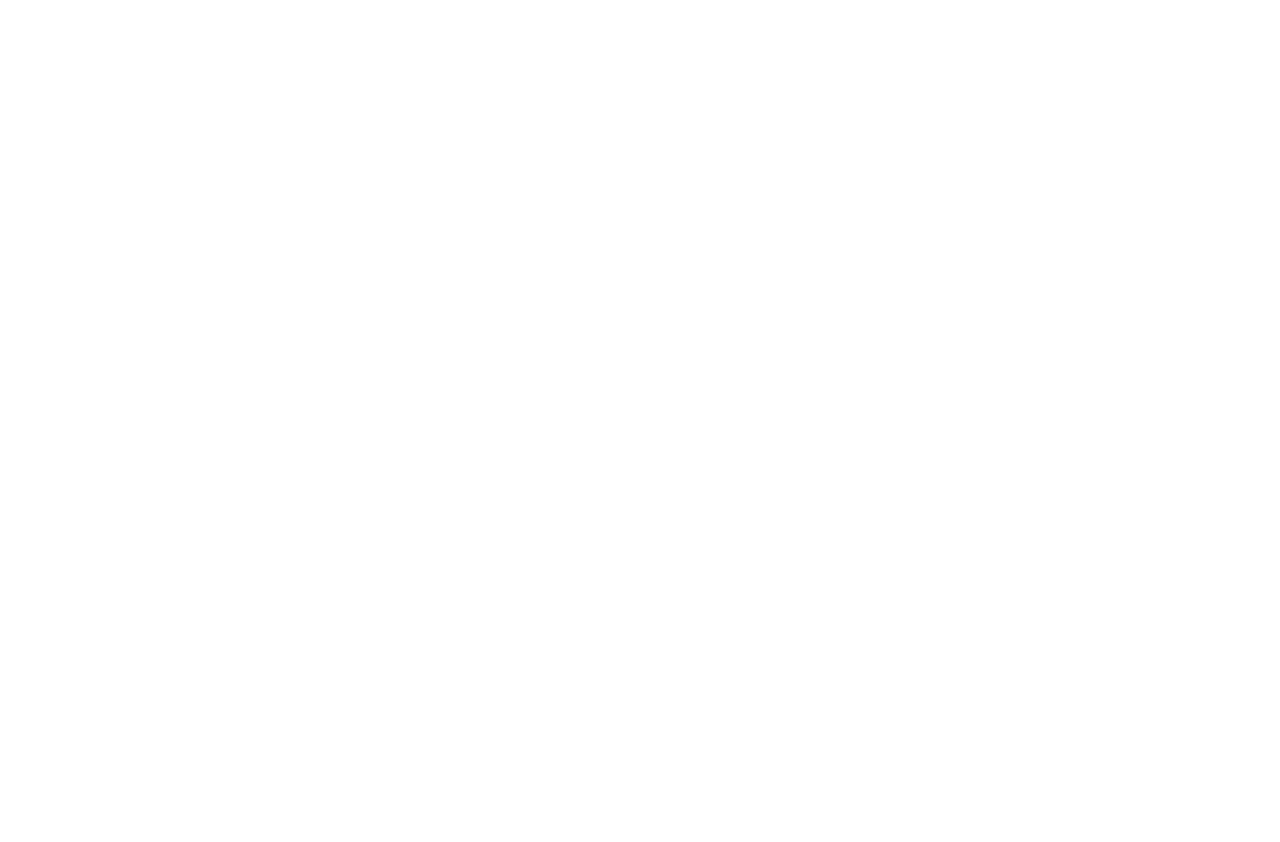
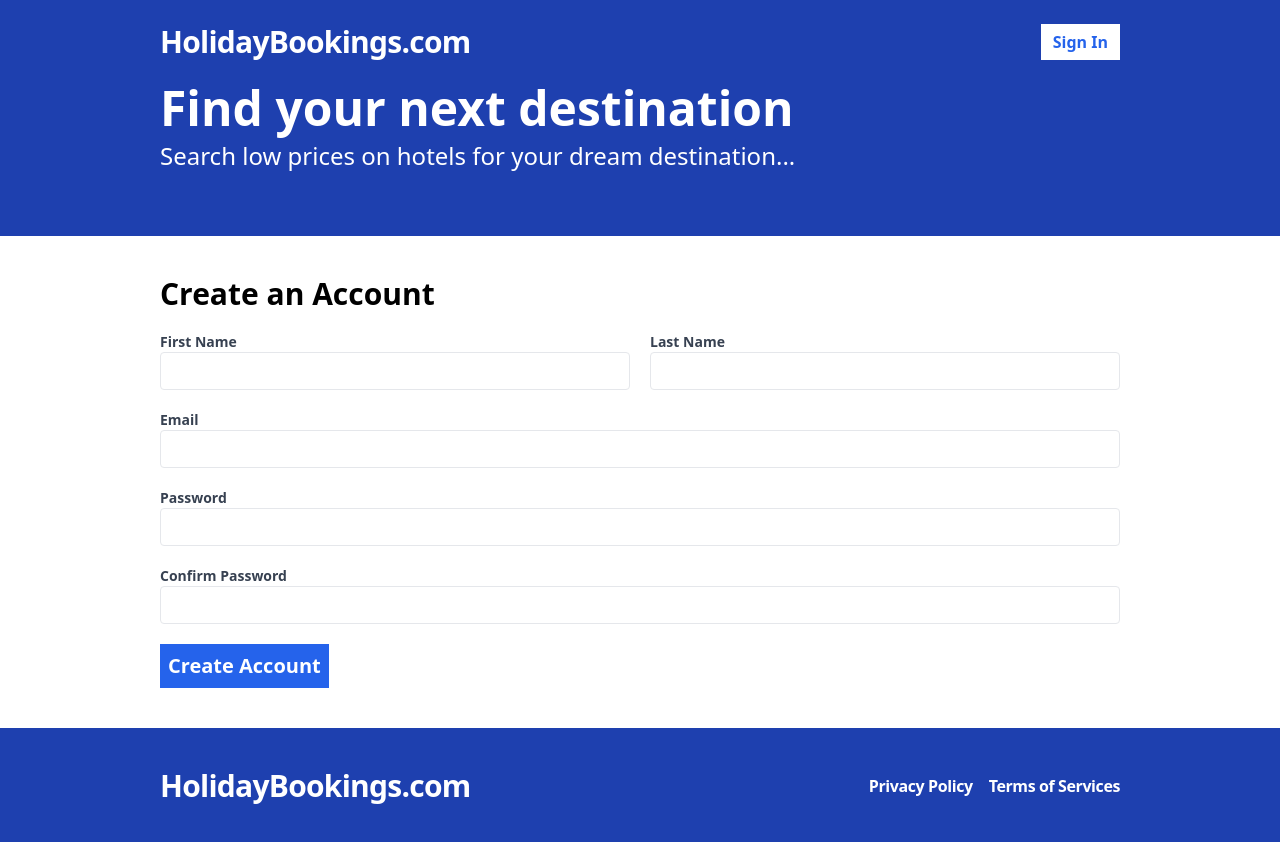
Before and after one commit to k1ngalpha/MERN-HolidayBookings, a React (Vite) app in the folder frontend/: page /register in a window 1280 px wide. Before the commit this address had no page. Before the commit the page ends 800 px from the top, so only its background shows below. Built offline with nearby package versions, Linux system fonts and the light colour scheme.

Commit message:
updated registration form

```diff
--- a/frontend/package.json
+++ b/frontend/package.json
@@ -12,6 +12,7 @@
   "dependencies": {
     "react": "^18.2.0",
     "react-dom": "^18.2.0",
+    "react-hook-form": "^7.50.0",
     "react-router-dom": "^6.22.0"
   },
   "devDependencies": {
--- a/frontend/src/App.tsx
+++ b/frontend/src/App.tsx
@@ -1,5 +1,6 @@
 import { BrowserRouter as Router, Route, Routes } from "react-router-dom";
 import Layout from "./layouts/Layout";
+import Register from "./pages/Register";
 
 const App = () => {
   return (
@@ -13,6 +14,14 @@
             </Layout>
           }
         />
+        <Route
+          path="/register"
+          element={
+            <Layout>
+              <Register />
+            </Layout>
+          }
+        />
       </Routes>
     </Router>
   );
--- /dev/null
+++ b/frontend/src/pages/Register.tsx
@@ -0,0 +1,107 @@
+import { useForm } from "react-hook-form";
+
+type RegisterFormData = {
+  firstName: string;
+  lastName: string;
+  email: string;
+  password: string;
+  confirmPassword: string;
+};
+
+const Register = () => {
+  const {
+    register,
+    watch,
+    handleSubmit,
+    formState: { errors },
+  } = useForm<RegisterFormData>();
+
+  const onSubmit = handleSubmit((data) => {
+    console.log(data);
+  });
+
+  return (
+    <form className="flex flex-col gap-5" onSubmit={onSubmit}>
+      <h2 className="text-3xl font-bold">Create an Account</h2>
+      <div className="flex flex-col md:flex-row gap-5 ">
+        <label className="text-gray-700 text-sm font-bold flex-1">
+          First Name
+          <input
+            className="border rounded w-full py-2 px-2 font-normal"
+            {...register("firstName", { required: "This field is required" })}
+          ></input>
+          {errors.firstName && (
+            <span className="text-red-500">{errors.firstName.message}</span>
+          )}
+        </label>
+        <label className="text-gray-700 text-sm font-bold flex-1">
+          Last Name
+          <input
+            className="border rounded w-full py-2 px-2 font-normal"
+            {...register("lastName", { required: "This field is required" })}
+          ></input>
+          {errors.lastName && (
+            <span className="text-red-500">{errors.lastName.message}</span>
+          )}
+        </label>
+      </div>
+      <label className="text-gray-700 text-sm font-bold flex-1">
+        Email
+        <input
+          type="email"
+          className="border rounded w-full py-2 px-2 font-normal"
+          {...register("email", { required: "This field is required" })}
+        ></input>
+        {errors.email && (
+          <span className="text-red-500">{errors.email.message}</span>
+        )}
+      </label>
+      <label className="text-gray-700 text-sm font-bold flex-1">
+        Password
+        <input
+          type="password"
+          className="border rounded w-full py-2 px-2 font-normal"
+          {...register("password", {
+            required: "This field is required",
+            minLength: {
+              value: 6,
+              message: "Password must be atleast 6 characters",
+            },
+          })}
+        ></input>
+        {errors.password && (
+          <span className="text-red-500">{errors.password.message}</span>
+        )}
+      </label>
+      <label className="text-gray-700 text-sm font-bold flex-1">
+        Confirm Password
+        <input
+          type="password"
+          className="border rounded w-full py-2 px-2 font-normal"
+          {...register("confirmPassword", {
+            validate: (value) => {
+              if (!value) {
+                return "This field is required";
+              } else if (watch("password") !== value) {
+                return "The passwords do not match";
+              }
+            },
+          })}
+        ></input>
+        {errors.confirmPassword && (
+          <span className="text-red-500">{errors.confirmPassword.message}</span>
+        )}
+      </label>
+      <span>
+        <button
+          type="submit"
+          className="bg-blue-600 text-white p-2 font-bold hover:bg-blue-500 text-xl"
+        >
+          Create Account
+        </button>
+      </span>
+    </form>
+  );
+};
+
+export default Register;
--- a/frontend/tailwind.config.js
+++ b/frontend/tailwind.config.js
@@ -4,7 +4,9 @@
   theme: {
     extend: {},
     container: {
-      padding: "10rem",
+      padding: {
+        md: "10rem",
+      },
     },
   },
   plugins: [],
```
Also changed, not shown: 1 other file (tests, documents, lock files or other folders).
